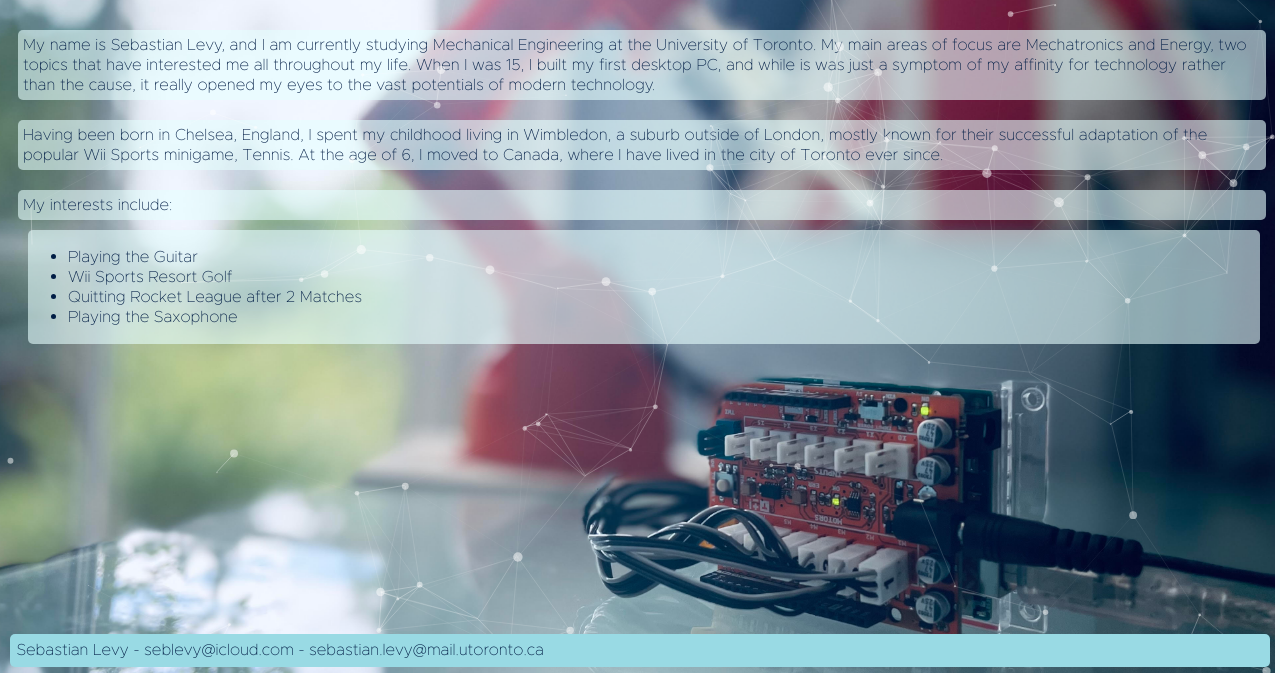
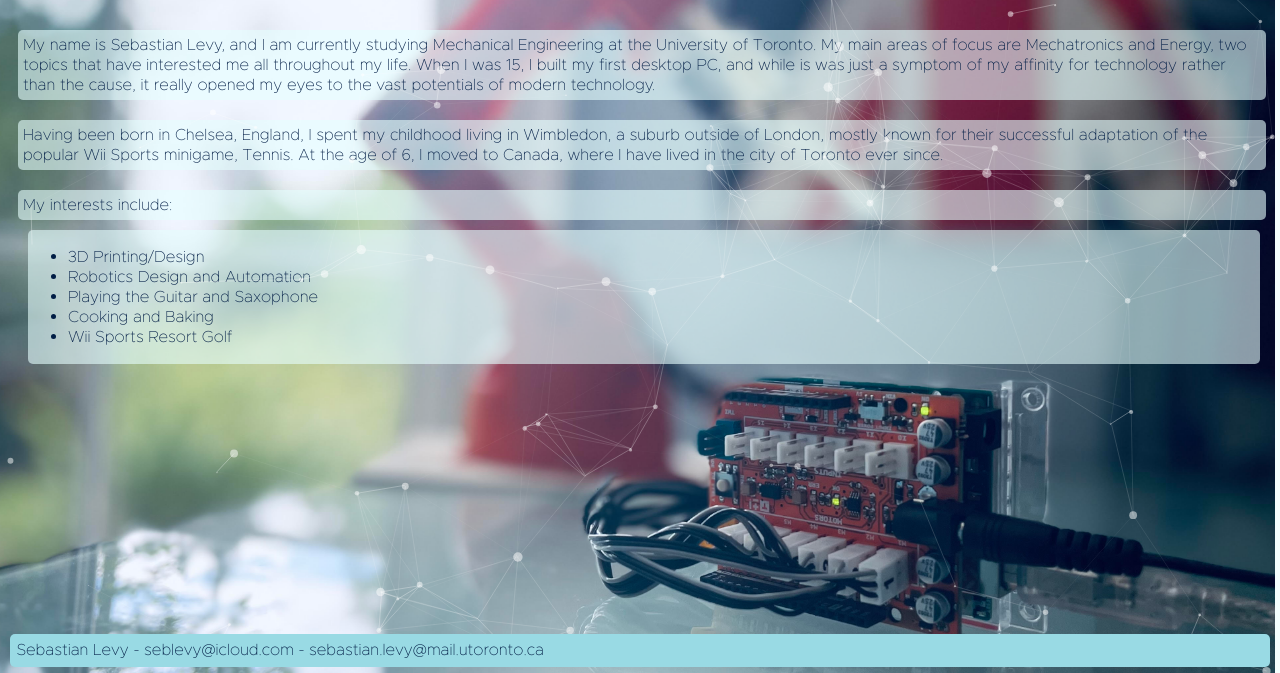
Before and after one commit to SebastianLevy/levyseba, a plain HTML site: page index.html in a window 1280 px wide. Shown: the part 127-800 px from the top of the page. Drawn offline with Linux system fonts and the light colour scheme.

Commit message:
Update index.html

```diff
--- a/index.html
+++ b/index.html
@@ -42,10 +42,11 @@
 		</p>
 			<div class="aboutlist">
 			<ul>
-				<li>Playing the Guitar</li>
+				<li>3D Printing/Design</li>
+				<li>Robotics Design and Automation</li>
+				<li>Playing the Guitar and Saxophone</li>
+				<li>Cooking and Baking</li>
 				<li>Wii Sports Resort Golf</li>
-				<li>Quitting Rocket League after 2 Matches</li>
-				<li>Playing the Saxophone</li>
 			</ul>
 			</div>
 
```
